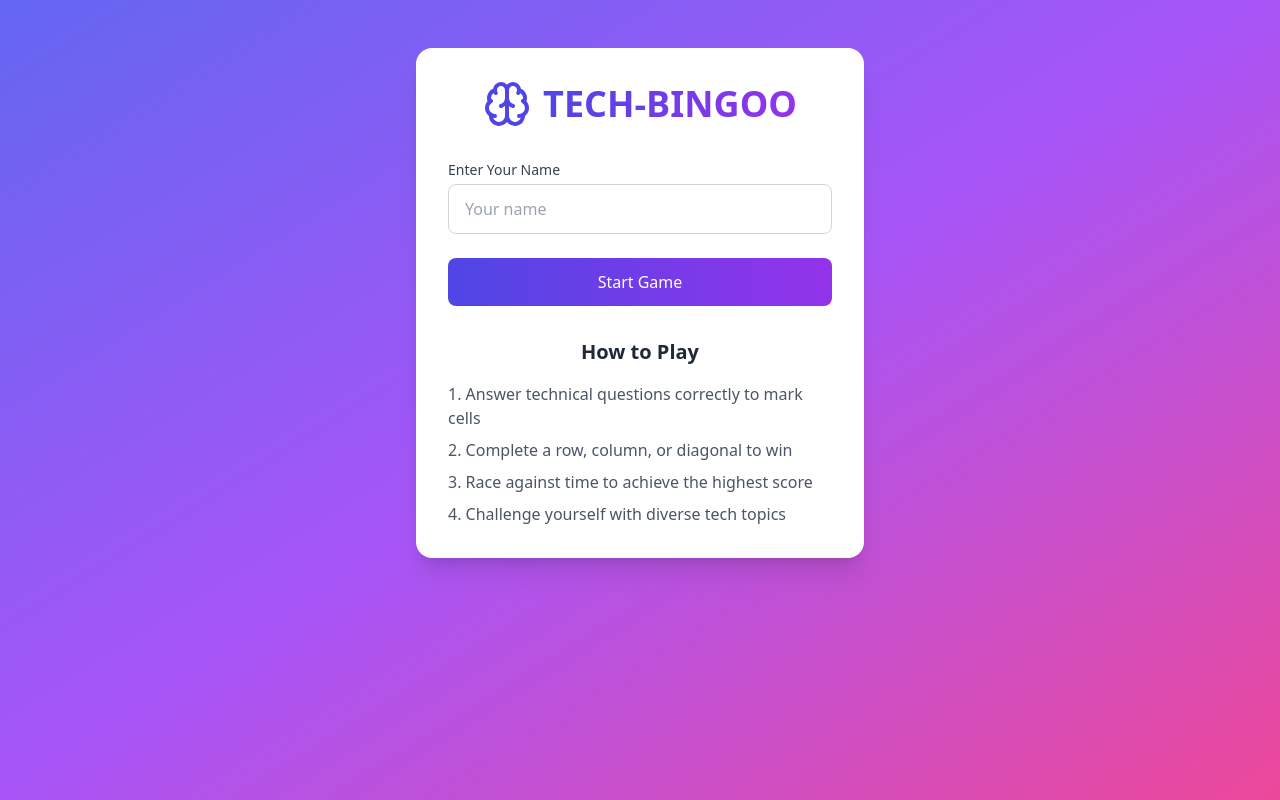
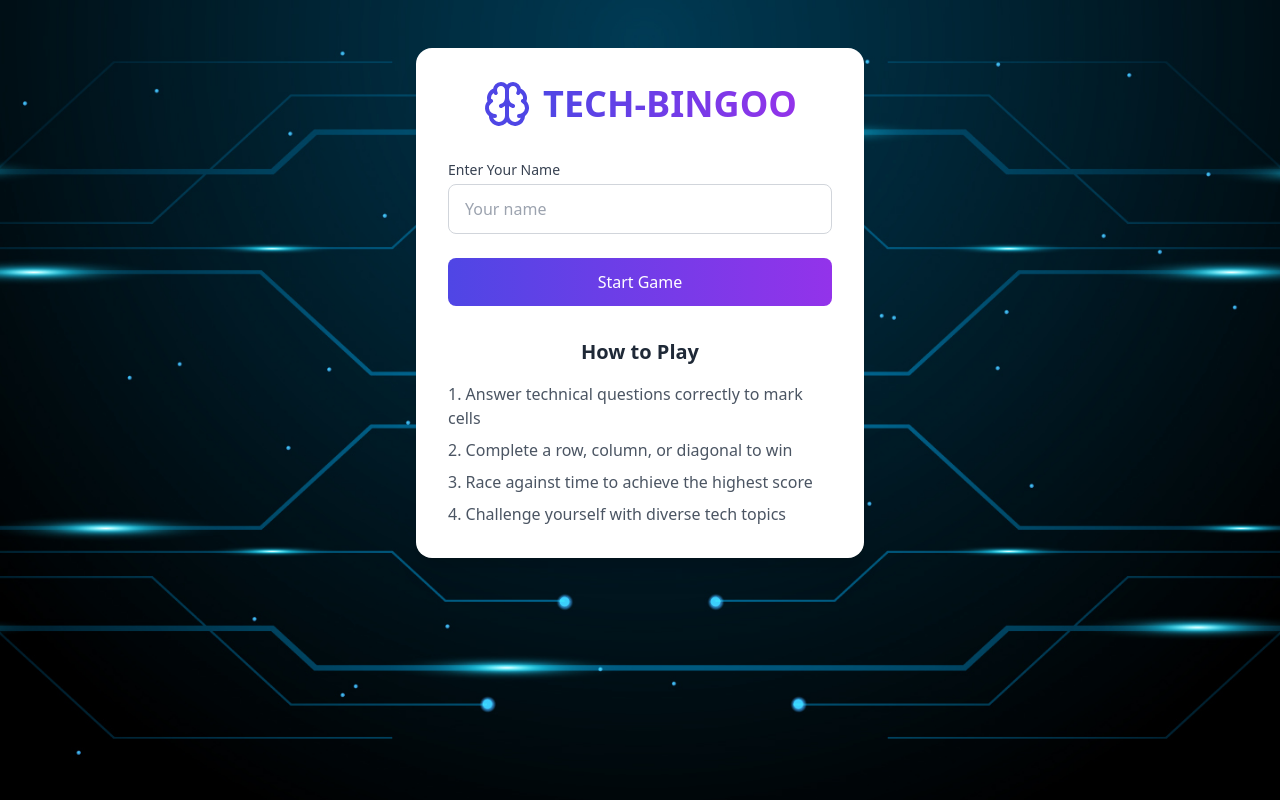
Before and after one commit to arvind05kumar/Xpedition_TechBingo, a React (Vite) app: page / in a window 1280 px wide. Built offline with nearby package versions, Linux system fonts and the light colour scheme.

Commit message:
Changed Background image and added assets folder

```diff
--- a/index.html
+++ b/index.html
@@ -4,7 +4,7 @@
     <meta charset="UTF-8" />
     <link rel="icon" type="image/svg+xml" href="/vite.svg" />
     <meta name="viewport" content="width=device-width, initial-scale=1.0" />
-    <title>TechBingo</title>
+    <title>TechBingogit</title>
   </head>
   <body>
     <div id="root"></div>
--- a/src/components/Welcome.tsx
+++ b/src/components/Welcome.tsx
@@ -19,7 +19,15 @@ export const Welcome: React.FC<WelcomeProps> = ({ onStart }) => {
   };
 
   return (
-    <div className="min-h-screen bg-gradient-to-br from-indigo-500 via-purple-500 to-pink-500 py-12 px-4">
+    <div
+      style={{
+        minHeight: '100vh',
+        backgroundImage: 'url(/assets/background.jpg)',
+        backgroundSize: 'cover',
+        backgroundPosition: 'center',
+      }}
+      className="py-12 px-4"
+    >
       <div className="max-w-md mx-auto bg-white rounded-2xl shadow-xl p-8">
         <div className="text-center mb-8">
           <div className="flex items-center justify-center gap-3 mb-4">
```
Also changed, not shown: assets/background.jpg (added).
